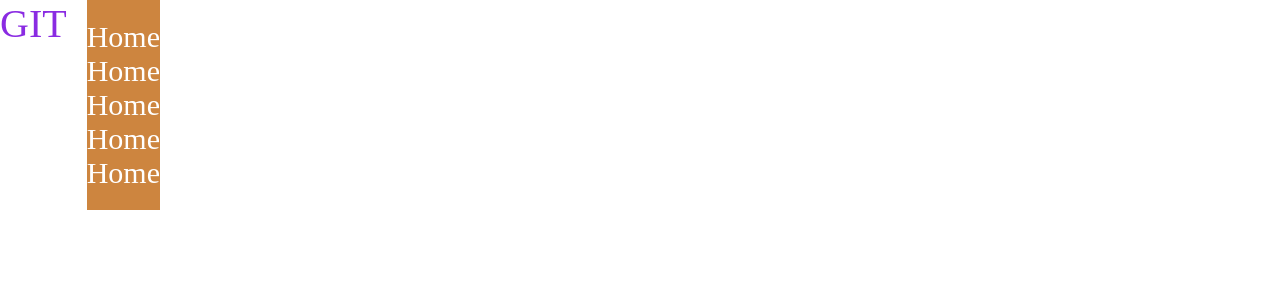
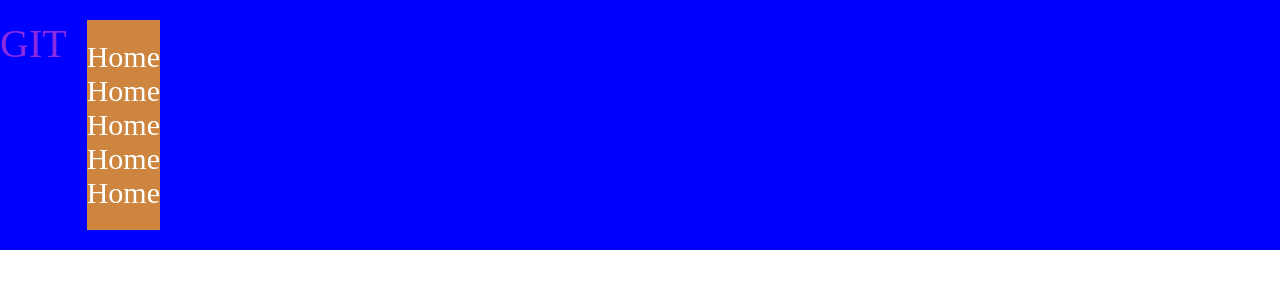
Before and after one commit to nerv15/tstrr, a plain HTML site: page index.html in a window 1280 px wide. Drawn offline with Linux system fonts and the light colour scheme.

Commit message:
secondnew

```diff
--- a/style/style.css
+++ b/style/style.css
@@ -39,3 +39,8 @@ a{
     font-size: 40px;
     color:blueviolet ;
 }
+
+.header__nav{
+    padding: 20px 0;
+    background:blue ;
+}
```
